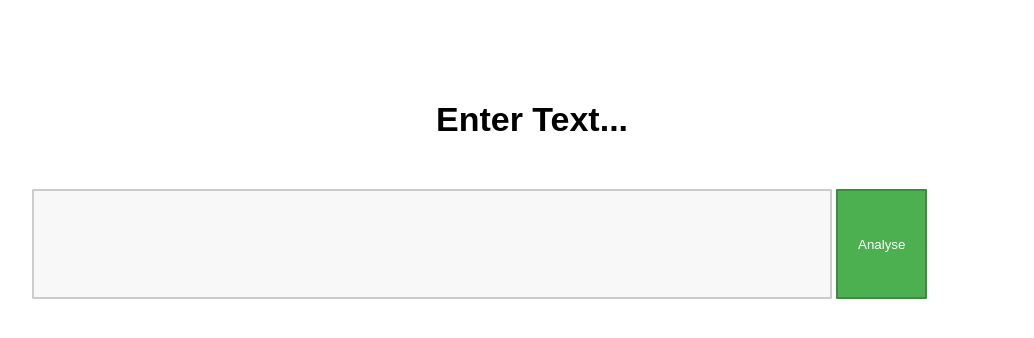
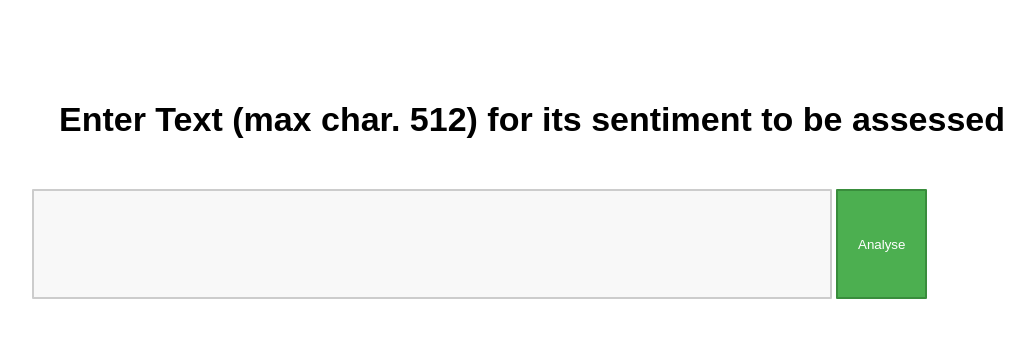
Before and after one commit to tillfurger/twitter-sentiment, a Flask app: page / in a window 1280 px wide. Shown: the top 338 px of the page, without its empty margins (108-1142 px from the left). Run offline with Flask 2, Linux system fonts and the light colour scheme.

Commit message:
HTML Updated

```diff
--- a/templates/index.html
+++ b/templates/index.html
@@ -6,7 +6,7 @@
 
 {% block body %}
 <div class="content">
-    <h1 style="text-align: center">Enter Text...</h1>
+    <h1 style="text-align: center">Enter Text (max char. 512) for its sentiment to be assessed</h1>
         <form method="POST" enctype="multipart/form-data">
             <textarea id="text" class="text" cols="4" rows ="8" name="text"></textarea>
             <button type="submit" id="button" class="button">Analyse</button>
```
